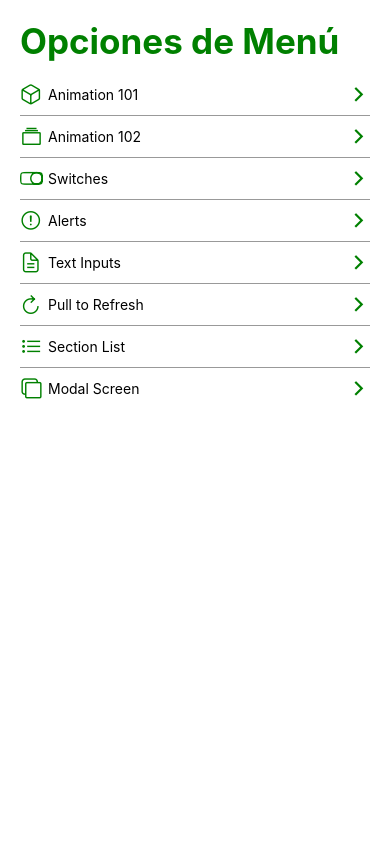
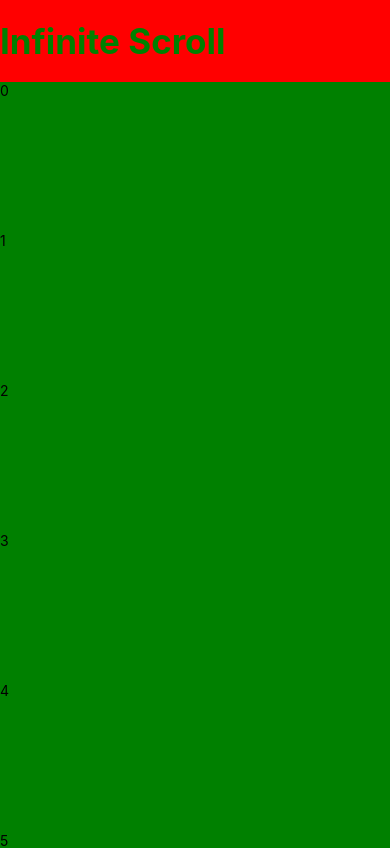
Before and after one commit to leedd87/reactNativeComponents, a React Native app: screen /InfiniteScrollScreen in a window 390 px wide. Shown: the top 848 px of the page. Built offline with nearby package versions, Linux system fonts and the light colour scheme.

Commit message:
add infinite scroll component

```diff
--- a/src/data/menuItems.tsx
+++ b/src/data/menuItems.tsx
@@ -39,8 +39,13 @@
         component: 'CustomSectionListScreen'
     },
     {
-        name: 'Modal Screen',
+        name: 'Modal',
         icon: 'copy-outline',
         component: 'ModalScreen'
+    },
+    {
+        name: 'Infinite Scroll',
+        icon: 'download-outline',
+        component: 'InfiniteScrollScreen'
     }
 ]
--- a/src/navigator/Navigator.tsx
+++ b/src/navigator/Navigator.tsx
@@ -9,6 +9,7 @@
 import { PullToRefreshScreen } from '../screens/PullToRefreshScreen';
 import { CustomSectionListScreen } from '../screens/CustomSectionListScreen';
 import { ModalScreen } from '../screens/ModalScreen';
+import { InfiniteScrollScreen } from '../screens/InfiniteScrollScreen';
 
 const Stack = createStackNavigator();
 
@@ -31,6 +32,7 @@
             <Stack.Screen name="PullToRefreshScreen" component={PullToRefreshScreen} />
             <Stack.Screen name="CustomSectionListScreen" component={CustomSectionListScreen} />
             <Stack.Screen name="ModalScreen" component={ModalScreen} />
+            <Stack.Screen name="InfiniteScrollScreen" component={InfiniteScrollScreen} />
         </Stack.Navigator>
     );
 }
--- /dev/null
+++ b/src/screens/InfiniteScrollScreen.tsx
@@ -0,0 +1,43 @@
+import React, { useState } from 'react'
+import { FlatList, StyleSheet, Text, View } from 'react-native';
+import { HeaderTitle } from '../components/HeaderTitle';
+
+export const InfiniteScrollScreen = () => {
+
+    const [numbers, setNumbers] = useState([0, 1, 2, 3, 4, 5])
+
+    const loadMore = () => {
+        const newArray: number[] = []
+        for (let i = 0; i < 5; i++) {
+            newArray[i] = numbers.length + i
+        }
+        setNumbers([...numbers, ...newArray])
+    }
+
+    const renderItem = (item: number) => {
+        return (
+            <Text style={styles.textItem}>{item}</Text>
+        )
+    }
+
+    return (
+        <View style={{ flex: 1, backgroundColor: 'red' }}>
+            <FlatList
+                data={numbers}
+                keyExtractor={(item) => item.toString()}
+                renderItem={({ item }) => renderItem(item)}
+
+                ListHeaderComponent={<HeaderTitle title='Infinite Scroll' />}
+                onEndReached={loadMore}
+                onEndReachedThreshold={0.5}
+            />
+        </View>
+    )
+}
+
+const styles = StyleSheet.create({
+    textItem: {
+        backgroundColor: "green",
+        height: 150
+    }
+})
```
